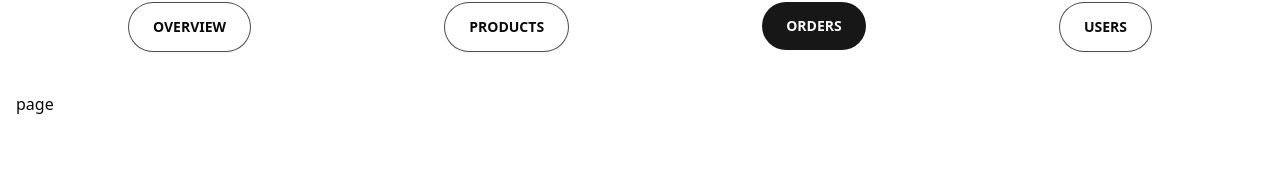
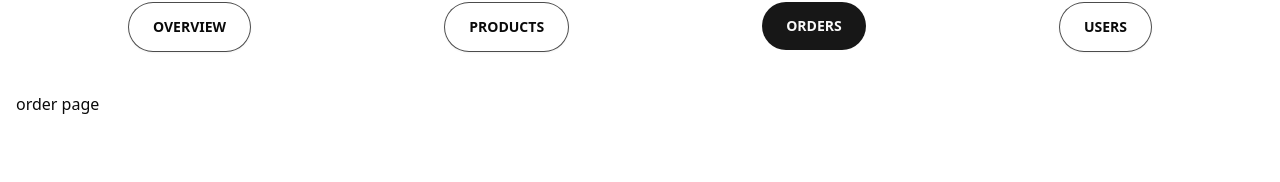
Before and after one commit to Kittithat17/Crud-post, a Next.js app: page /admin/orders in a window 1280 px wide. Shown: the part 116-298 px from the top of the page. Built offline with nearby package versions, Linux system fonts and the light colour scheme; no server answers.

Commit message:
Richy Update 4 Apr 2025/1

```diff
--- a/app/admin/orders/page.tsx
+++ b/app/admin/orders/page.tsx
@@ -1,6 +1,6 @@
 const page = () => {
   return (
-    <div>page</div>
+    <div>order page</div>
   )
 }
 export default page
--- a/app/admin/overview/page.tsx
+++ b/app/admin/overview/page.tsx
@@ -1,6 +1,6 @@
 const page = () => {
   return (
-    <div>page</div>
+    <div>overview page</div>
   )
 }
 export default page
--- a/app/admin/products/page.tsx
+++ b/app/admin/products/page.tsx
@@ -1,6 +1,6 @@
 const page = () => {
   return (
-    <div>page</div>
+    <div>product page</div>
   )
 }
 export default page
--- a/app/admin/users/page.tsx
+++ b/app/admin/users/page.tsx
@@ -1,6 +1,6 @@
 const page = () => {
   return (
-    <div>page</div>
+    <div>user page</div>
   )
 }
 export default page
--- a/components/Autoslide/Autoslide.tsx
+++ b/components/Autoslide/Autoslide.tsx
@@ -18,7 +18,8 @@ export default function Autoslides() {
         pagination={{ clickable: true }}
         navigation={false}
         modules={[Autoplay, Pagination, Navigation]}
-        className="mySwiper w-[1500px] h-[800px] brightness-95 object-cover" // ปรับขนาด Swiper
+        className="mySwiper w-[1150px] h-[550px] brightness-95 object-cover" // ปรับขนาด Swiper
+        // className="mySwiper w-7xl h-full brightness-95 object-cover" // ปรับขนาด Swiper
       >
         <SwiperSlide>
           <img src="/images/slide3.jpg" alt="Slide 1" className="w-full h-full " />
```
